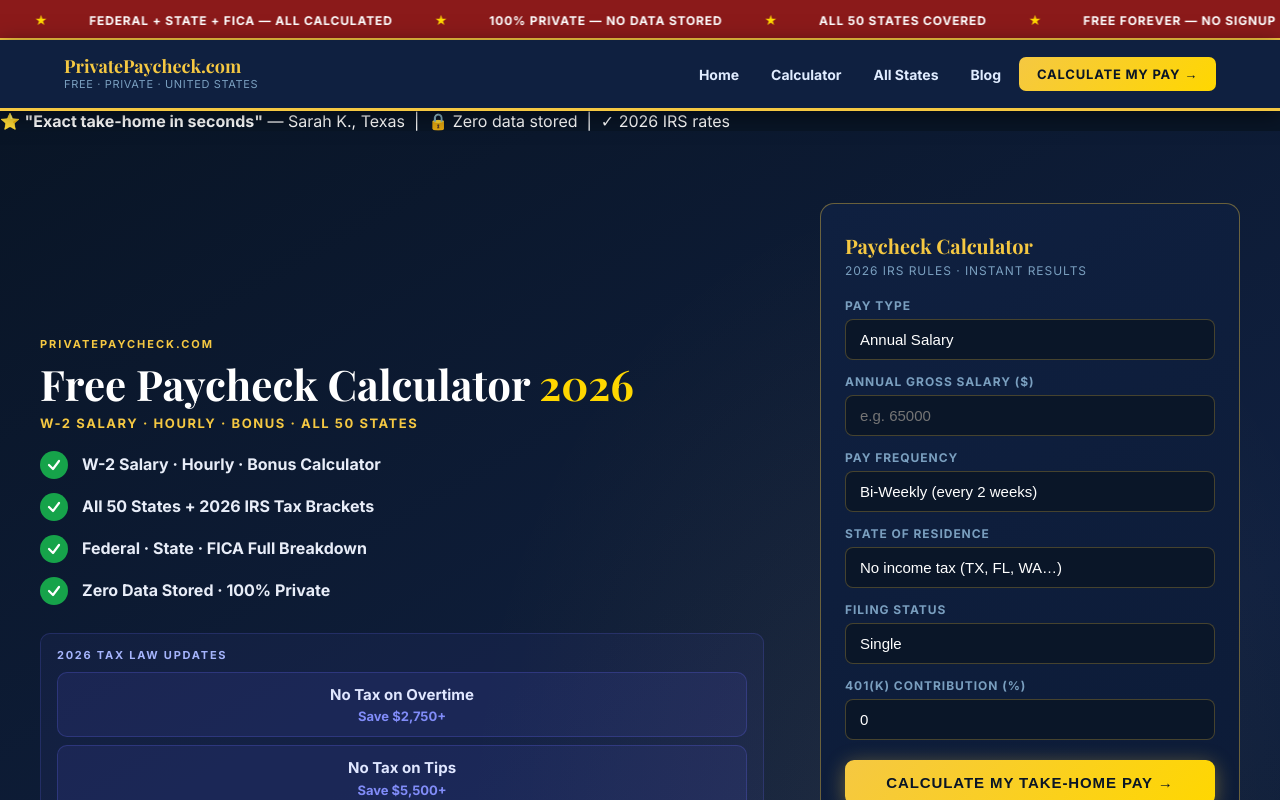
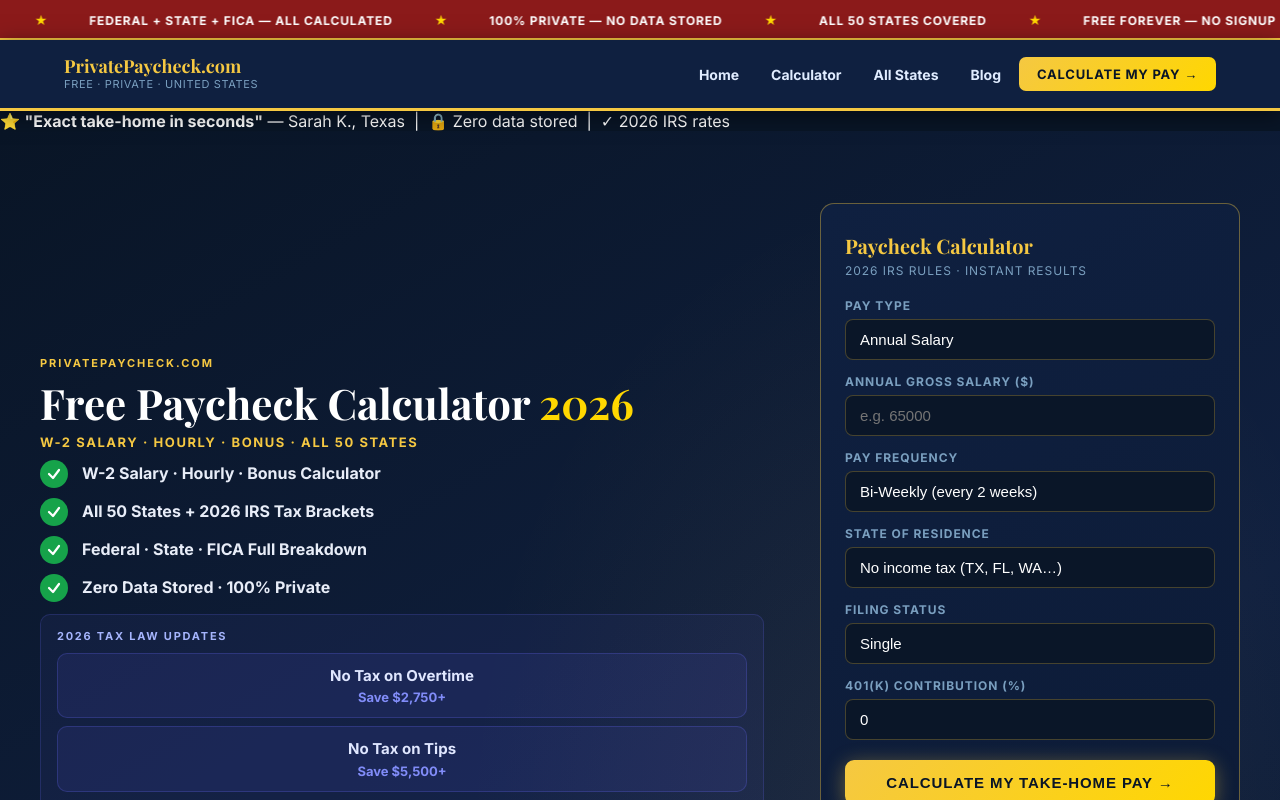
Before and after one commit to devqrcraft-ui/privatepaycheck, a Next.js app: page / in a window 1280 px wide. Shown: the top 800 px of the page. Built offline with nearby package versions, Linux system fonts and the light colour scheme.

Commit message:
fix: reduce hero padding and spacing, pull content closer to nav

```diff
--- a/src/app/home-client.tsx
+++ b/src/app/home-client.tsx
@@ -66,9 +66,9 @@ const CSS = `
   @media(max-width:900px){.obbb-grid{grid-template-columns:repeat(2,1fr);}}
   @media(max-width:480px){.obbb-grid{grid-template-columns:1fr;gap:10px;}.obbb-card{padding:16px 14px;}.obbb-save{font-size:18px;}.obbb-title{font-size:14px;}}
 
-  .hero{background:linear-gradient(150deg,#091526 0%,#102040 55%,#0A1A30 100%);padding:16px 24px 24px;position:relative;overflow:hidden;}
+  .hero{background:linear-gradient(150deg,#091526 0%,#102040 55%,#0A1A30 100%);padding:8px 24px 16px;position:relative;overflow:hidden;}
   .hero::after{content:'';position:absolute;inset:0;background:radial-gradient(ellipse 55% 70% at 72% 50%,rgba(245,200,66,.07) 0%,transparent 65%);pointer-events:none;}
-  .hero-inner{max-width:100%;width:100%;margin:0 auto;display:grid;grid-template-columns:1fr minmax(0,480px);gap:32px;align-items:stretch;position:relative;z-index:1;}
+  .hero-inner{max-width:100%;width:100%;margin:0 auto;display:grid;grid-template-columns:1fr minmax(0,480px);gap:20px;align-items:start;position:relative;z-index:1;}
   .hero-copy{display:flex;flex-direction:column;justify-content:flex-start;}
   .hero-badge{display:inline-flex;align-items:center;gap:9px;background:rgba(245,200,66,.11);border:1px solid rgba(245,200,66,.40);color:#F5C842;font-size:13px;font-weight:700;letter-spacing:0.18em;text-transform:uppercase;padding:6px 14px;border-radius:4px;margin-bottom:12px;}
   .badge-dot{width:7px;height:7px;border-radius:50%;background:#4ADE80;animation:bdpulse 2s infinite;flex-shrink:0;}
@@ -110,8 +110,8 @@ const CSS = `
 
   body{user-select:none;-webkit-user-select:none;}
   input,textarea,select,.selectable{user-select:text;-webkit-user-select:text;}
-@media(max-width:900px){.hero-inner{grid-template-columns:1fr;gap:20px;}.hero{padding:20px 16px 32px;}.feat-grid{grid-template-columns:repeat(2,1fr);}.hero-copy{order:-1;}}
-  @media(max-width:540px){.hero{padding:16px 12px 32px;}.hero h1{font-size:28px;}.hero-desc{font-size:15px!important;}.pp-section{padding:16px 12px;}.featured-states{padding:16px 12px;}.obbb-section{padding:16px 12px;}.feat-grid{grid-template-columns:1fr;}.feat-card{padding:20px 16px;}.feat-title{font-size:20px!important;}.feat-desc{font-size:16px!important;line-height:1.75!important;}.states-grid{grid-template-columns:repeat(2,1fr);}.salary-grid{grid-template-columns:1fr!important;}.high-income-grid{grid-template-columns:1fr!important;}.s-desc{font-size:16px!important;line-height:1.7!important;}.pp-section h2{font-size:26px!important;}.fs-fact{font-size:16px!important;line-height:1.7!important;}.fs-title{font-size:20px!important;}.fs-rate{font-size:30px!important;}.fs-card{padding:20px 16px;}.hwc-grid{grid-template-columns:1fr!important;}.s-name{font-size:16px!important;}.s-rate{font-size:15px!important;}.obbb-desc{font-size:15px!important;}.obbb-title{font-size:17px!important;}.stat-n{font-size:28px!important;}.t-n{font-size:26px!important;}.trust{padding:16px 12px;}.pp-section h2{margin-bottom:8px!important;}.feat-card{margin-bottom:0!important;}.obbb-grid{gap:10px!important;}.feat-grid{gap:12px!important;}.fs-grid{gap:12px!important;}}
+@media(max-width:900px){.hero-inner{grid-template-columns:1fr;gap:20px;}.hero{padding:8px 16px 20px;}.feat-grid{grid-template-columns:repeat(2,1fr);}.hero-copy{order:-1;}}
+  @media(max-width:540px){.hero{padding:6px 12px 16px;}.hero h1{font-size:28px;}.hero-desc{font-size:15px!important;}.pp-section{padding:16px 12px;}.featured-states{padding:16px 12px;}.obbb-section{padding:16px 12px;}.feat-grid{grid-template-columns:1fr;}.feat-card{padding:20px 16px;}.feat-title{font-size:20px!important;}.feat-desc{font-size:16px!important;line-height:1.75!important;}.states-grid{grid-template-columns:repeat(2,1fr);}.salary-grid{grid-template-columns:1fr!important;}.high-income-grid{grid-template-columns:1fr!important;}.s-desc{font-size:16px!important;line-height:1.7!important;}.pp-section h2{font-size:26px!important;}.fs-fact{font-size:16px!important;line-height:1.7!important;}.fs-title{font-size:20px!important;}.fs-rate{font-size:30px!important;}.fs-card{padding:20px 16px;}.hwc-grid{grid-template-columns:1fr!important;}.s-name{font-size:16px!important;}.s-rate{font-size:15px!important;}.obbb-desc{font-size:15px!important;}.obbb-title{font-size:17px!important;}.stat-n{font-size:28px!important;}.t-n{font-size:26px!important;}.trust{padding:16px 12px;}.pp-section h2{margin-bottom:8px!important;}.feat-card{margin-bottom:0!important;}.obbb-grid{gap:10px!important;}.feat-grid{gap:12px!important;}.fs-grid{gap:12px!important;}}
 `;
 
 export default function HomeClient() {
@@ -129,9 +129,9 @@ export default function HomeClient() {
           <h1 style={{fontFamily:"'Playfair Display',serif",fontSize:'clamp(28px,3.5vw,42px)',fontWeight:900,lineHeight:1.1,color:'#fff',marginBottom:8}}>
             Free Paycheck Calculator <em style={{color:'#FFD700',fontStyle:'normal'}}>2026</em>
           </h1>
-          <div style={{fontSize:13,fontWeight:700,color:'#F5C842',textTransform:'uppercase',letterSpacing:'0.12em',marginBottom:20}}>W-2 Salary · Hourly · Bonus · All 50 States</div>
+          <div style={{fontSize:13,fontWeight:700,color:'#F5C842',textTransform:'uppercase',letterSpacing:'0.12em',marginBottom:10}}>W-2 Salary · Hourly · Bonus · All 50 States</div>
 
-          <div style={{display:'flex',flexDirection:'column',gap:14,marginBottom:28}}>
+          <div style={{display:'flex',flexDirection:'column',gap:10,marginBottom:12}}>
             {[
               'W-2 Salary · Hourly · Bonus Calculator',
               'All 50 States + 2026 IRS Tax Brackets',
```
